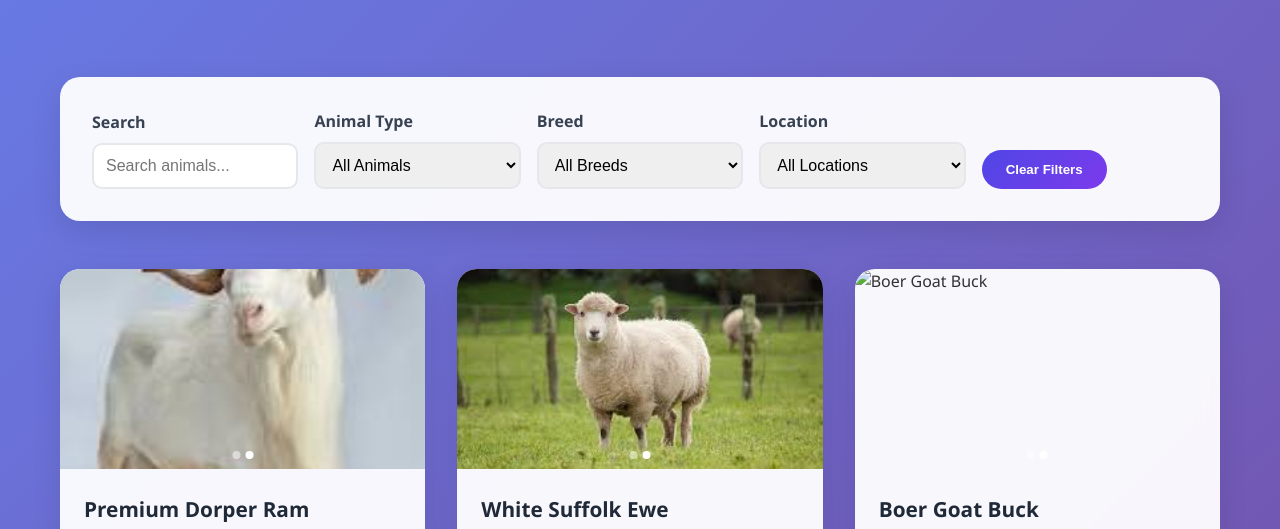
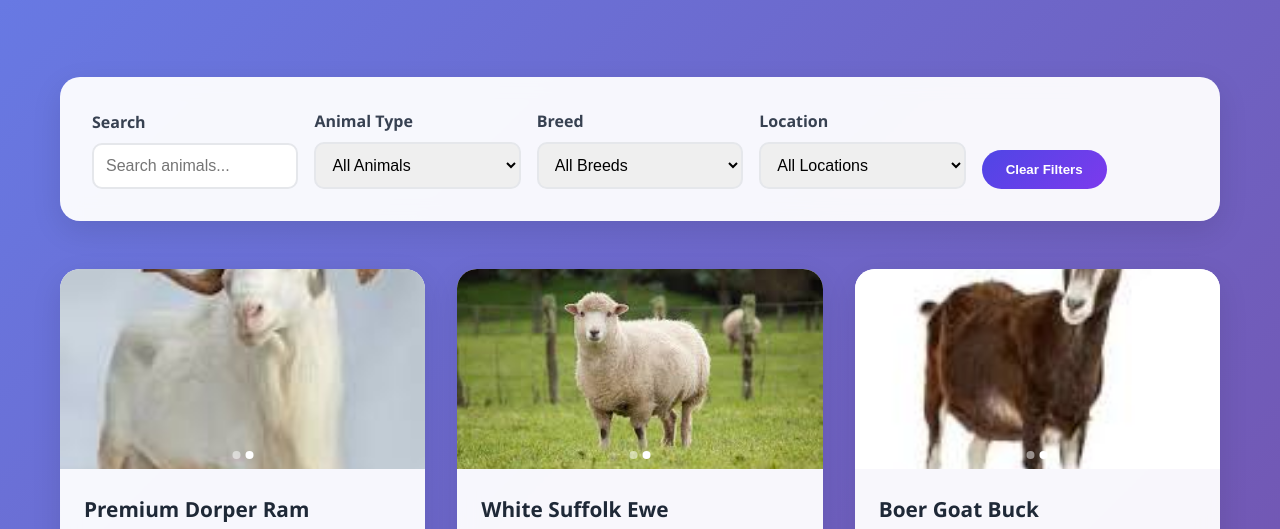
Before and after one commit to Musnabee/FarmGrab, a plain HTML site: page index.html in a window 1280 px wide. Shown: the part 271-800 px from the top of the page. Drawn offline with nearby package versions, Linux system fonts and the light colour scheme.

Commit message:
renamed:    chicken1.jpeg -> assets/chicken1.jpeg 	renamed:    chicken2.jpeg -> assets/chicken2.jpeg 	renamed:    ewe1.jpeg -> assets/ewe1.jpeg 	renamed:    ewe2.jpeg -> assets/ewe2.jpeg 	new file:   assets/goat1.jpeg 	new file:   assets/goat2.jpeg 	renamed:    hen1.jpeg -> assets/hen1.jpeg 	renamed:    hen2.jpeg -> assets/hen2.jpeg 	renamed:    hen3.jpeg -> assets/hen3.jpeg 	renamed:    ram1.jpeg -> assets/ram1.jpeg 	renamed:    ram2.jpeg -> assets/ram2.jpeg 	modified:   index.html

```diff
--- a/index.html
+++ b/index.html
@@ -792,8 +792,8 @@
                 location: "Lagos, Nigeria",
                 description: "Exceptional breeding ram with excellent conformation and proven genetics. This Dorper ram has superior meat quality characteristics and excellent adaptability to various climates. Perfect for commercial breeding programs.",
                 images: [
-                "FarmGrab/ram1.jpeg",
-                "../ram2.jpeg",
+                "assets/ram1.jpeg",
+                "assets/ram2.jpeg",
             ],
                 coordinates: [6.5244, 3.3792]
             },
@@ -808,8 +808,8 @@
                 location: "Abuja, FCT",
                 description: "High-quality breeding ewe with excellent maternal instincts and milk production. Known for easy lambing and superior mothering ability. Ideal for expanding your flock with quality genetics.",
                 images: [
-                    "../ewe1.jpeg",
-                    "../ewe2.jpeg",
+                    "assets/ewe1.jpeg",
+                    "assets/ewe2.jpeg",
                 ],
                 coordinates: [9.0579, 7.4951]
             },
@@ -824,8 +824,8 @@
                 location: "Kaduna, Kaduna",
                 description: "Champion bloodline Boer buck with exceptional growth rates and meat quality. This buck has excellent conformation and has produced multiple award-winning offspring. Perfect for serious breeders.",
                 images: [
-                "/goat1.jpeg",
-                "/goat2.jpeg",
+                "assets/goat1.jpeg",
+                "assets/goat2.jpeg",
             ],
                 coordinates: [10.5105, 7.4165]
             },
@@ -840,8 +840,8 @@
                 location: "Ibadan, Oyo",
                 description: "Productive laying hens with excellent egg production capacity. These birds are known for their hardiness, good feed conversion, and consistent egg laying. Perfect for both commercial and backyard farming.",
                 images: [
-                "/hen1.jpeg",
-                "/hen2.jpeg",
+                "assets/hen1.jpeg",
+                "assets/hen2.jpeg",
             ],
                 coordinates: [7.3775, 3.9470]
             },
@@ -856,8 +856,8 @@
                 location: "Jos, Plateau",
                 description: "Hardy and adaptable Kalahari Red goat with excellent heat tolerance and disease resistance. Known for fast growth rates and good meat quality. Ideal for extensive farming systems.",
                 images: [
-                "/goat1.jpeg",
-                "/goat2.jpeg",
+                "assets/goat1.jpeg",
+                "assets/goat2.jpeg",
             ],
                 coordinates: [9.8965, 8.8583]
             },
@@ -872,8 +872,8 @@
                 location: "Kano, Kano",
                 description: "Fast-growing broiler chickens ready for market. Excellent feed conversion efficiency and uniform growth. These birds are perfect for commercial meat production with consistent quality.",
                 images: [
-                "/hen1.jpeg",
-                "/hen2.jpeg",
+                "assets/hen1.jpeg",
+                "assets/hen2.jpeg",
                 ],
                 coordinates: [12.0022, 8.5920]
             }
```
Also changed, not shown: assets/chicken1.jpeg (renamed from chicken1.jpeg), assets/chicken2.jpeg (renamed from chicken2.jpeg), assets/ewe1.jpeg (renamed from ewe1.jpeg), assets/ewe2.jpeg (renamed from ewe2.jpeg), assets/goat1.jpeg (added), assets/goat2.jpeg (added), assets/hen1.jpeg (renamed from hen1.jpeg), assets/hen2.jpeg (renamed from hen2.jpeg), assets/hen3.jpeg (renamed from hen3.jpeg), assets/ram1.jpeg (renamed from ram1.jpeg), assets/ram2.jpeg (renamed from ram2.jpeg).
